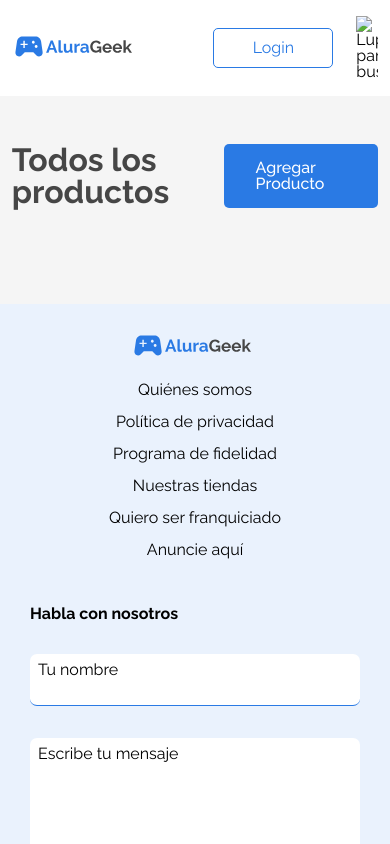
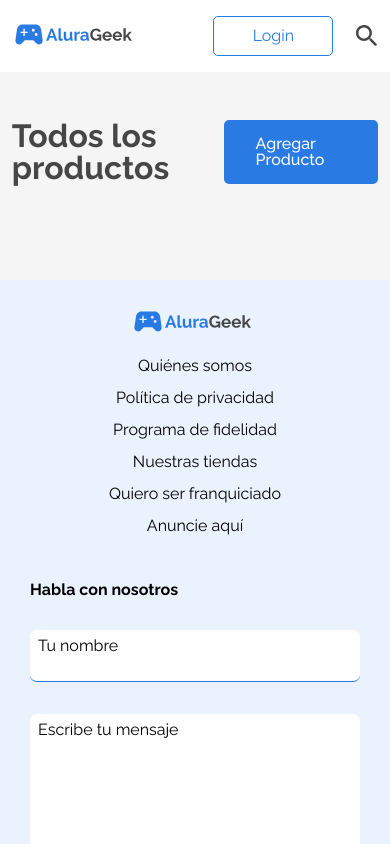
Before and after one commit to JuliMontes/Ecommerce_Challenge_ONE, a plain HTML site: page screens/adminProductos.html in a window 390 px wide. Shown: the top 844 px of the page. Drawn offline with Linux system fonts and the light colour scheme; some packages are replaced by stand-ins of ours; no server answers; a script that the page names is missing.

Commit message:
Actualizando enlace de icono de lupa mobile

```diff
--- a/screens/adminProductos.html
+++ b/screens/adminProductos.html
@@ -38,7 +38,7 @@
             <img class="header__lupa" src="../assets/img/elementos/lupa.svg" alt="Lupa para buscar">
         </div>
         <a class="header__boton-login" href="./login.html">Login</a>
-        <img class="header__lupa-mobile" src="./assets/img/elementos/lupa-mobile.svg" alt="Lupa para buscar">
+        <img class="header__lupa-mobile" src="../assets/img/elementos/lupa-mobile.svg" alt="Lupa para buscar">
     </header>
     <!-- Main -->
     <main>
```
Also changed, not shown: screens/agregarProducto.html (+1 -1 lines), screens/login.html (+1 -1 lines).
